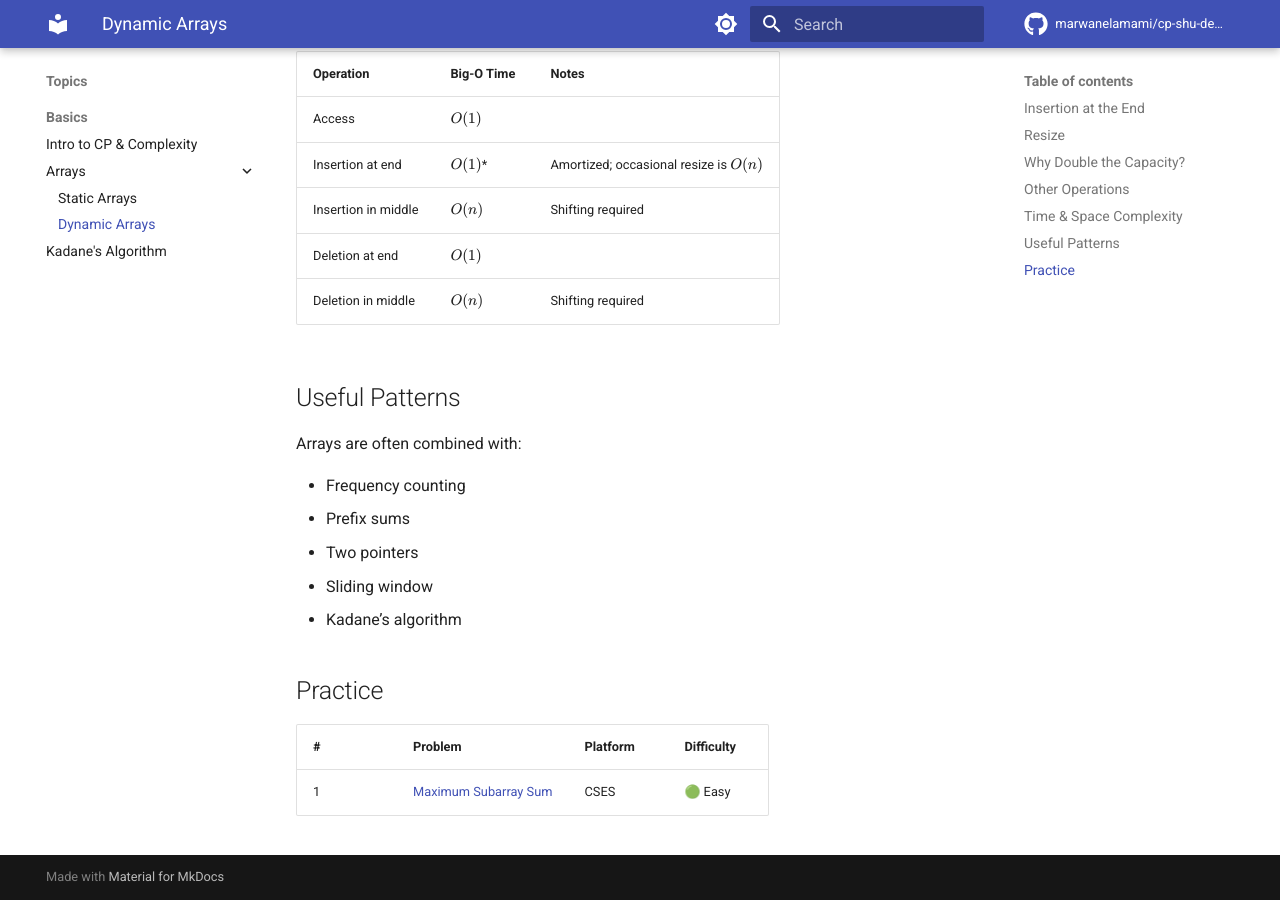
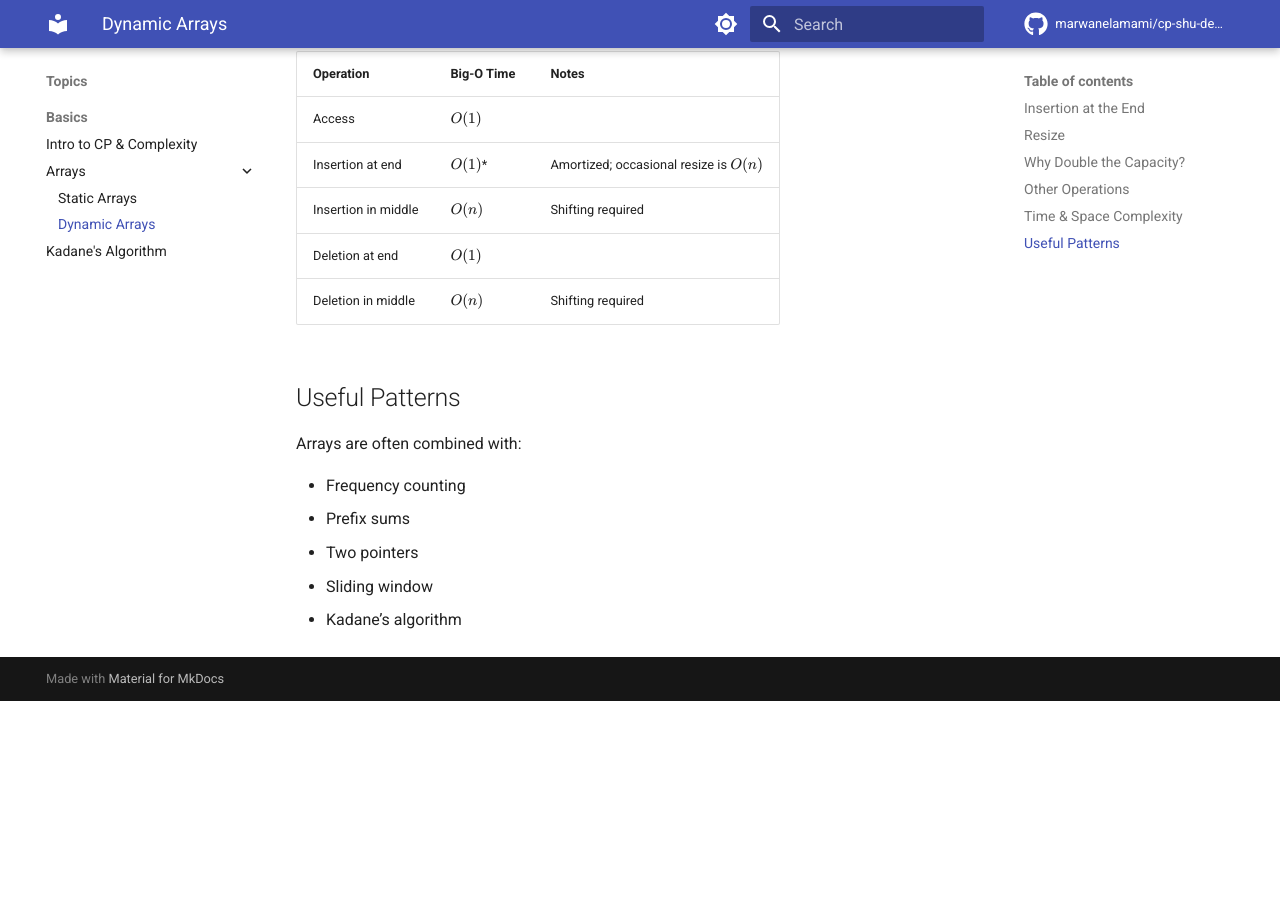
Before and after one commit to marwanelamami/cp-shu-devs, an MkDocs documentation site: the page built from docs/topics/basics/dynamic-arrays.md, in a window 1280 px wide and 900 px high, scrolled down 3481 px. Built offline with MkDocs 1.6.1 and Material for MkDocs 9.7.7, drawn with Linux system fonts in a browser that asks for light colours; comment, search, counter and statistics services are not loaded; after the commit the page ends 4182 px from its top, so only the background shows below that.

Commit message:
Move Maximum Subarray Sum from dynamic-arrays to kadanes-algorithm practice

```diff
--- a/docs/topics/basics/dynamic-arrays.md
+++ b/docs/topics/basics/dynamic-arrays.md
@@ -98,9 +98,3 @@ Arrays are often combined with:
 - Two pointers
 - Sliding window
 - Kadane’s algorithm
-
-## Practice
-
-| # | Problem | Platform | Difficulty |
-|---|---|---|---|
-| 1 | [Maximum Subarray Sum](https://cses.fi/problemset/task/1643) | CSES | 🟢 Easy |
```
